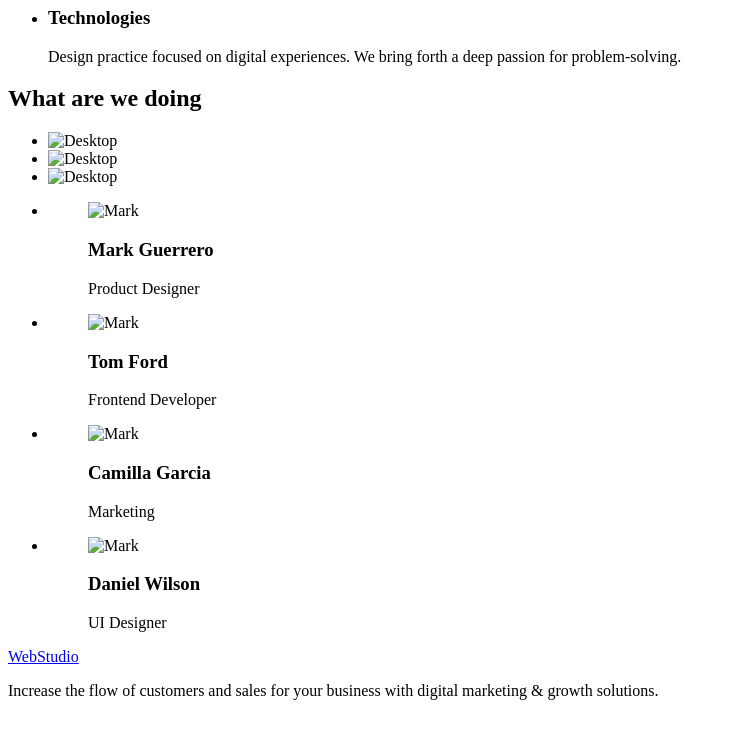
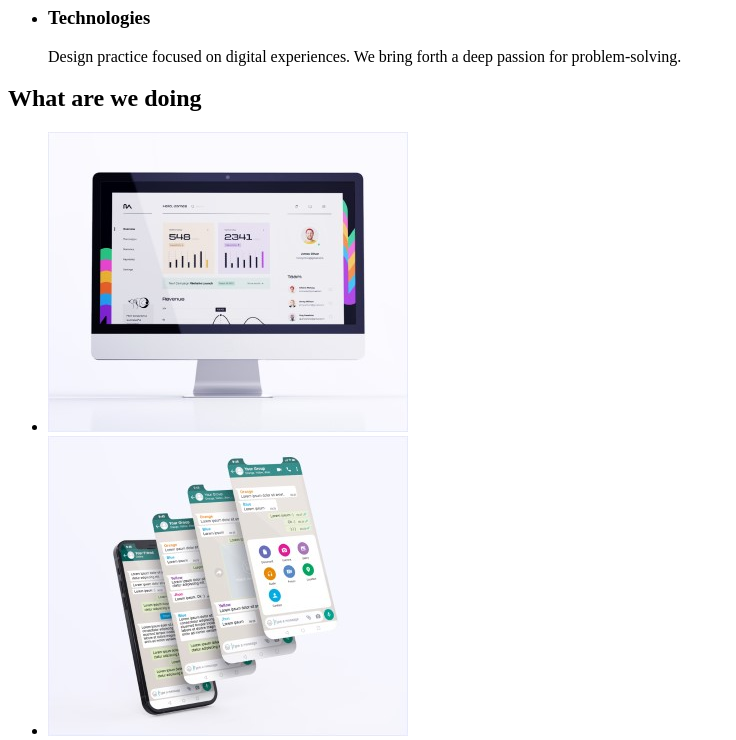
Before and after one commit to fairycreator/goit-markup-hw-01, a plain HTML site: page index.html in a window 1280 px wide. Shown: the part 480-1220 px from the top of the page, without its empty margins (0-736 px from the left). Before the commit the page ends 1196 px from the top, so only its background shows below. Drawn offline with Linux system fonts and the light colour scheme.

Commit message:
final update hw

```diff
--- a/index.html
+++ b/index.html
@@ -72,7 +72,7 @@
         <ul>
           <li>
             <img
-              src="./images/desktop.jpg"
+              src="./images/desktop.jpeg"
               alt="Desktop"
               width="360"
               height="300"
@@ -80,7 +80,7 @@
           </li>
           <li>
             <img
-              src="./images/mobile.jpg"
+              src="./images/mobile.jpeg"
               alt="Desktop"
               width="360"
               height="300"
@@ -88,7 +88,7 @@
           </li>
           <li>
             <img
-              src="./images/desktopmobile.jpg"
+              src="./images/desktopmobile.jpeg"
               alt="Desktop"
               width="360"
               height="300"
@@ -100,55 +100,39 @@
         <!-- Team -->
         <ul>
           <li>
-            <figure>
               <img
-                src="./images/mark.jpg"
+                src="./images/mark.jpeg"
                 alt="Mark"
                 width="264"
                 height="260"
               />
-              <figcaption>
                 <h3>Mark Guerrero</h3>
                 <p>Product Designer</p>
-              </figcaption>
-            </figure>
           </li>
           <li>
-            <figure>
-              <img src="./images/tom.jpg" alt="Mark" width="264" height="260" />
-              <figcaption>
+              <img src="./images/tom.jpeg" alt="Mark" width="264" height="260" />
                 <h3>Tom Ford</h3>
                 <p>Frontend Developer</p>
-              </figcaption>
-            </figure>
           </li>
           <li>
-            <figure>
               <img
-                src="./images/camila.jpg"
+                src="./images/camila.jpeg"
                 alt="Mark"
                 width="264"
                 height="260"
               />
-              <figcaption>
                 <h3>Camilla Garcia</h3>
                 <p>Marketing</p>
-              </figcaption>
-            </figure>
           </li>
           <li>
-            <figure>
               <img
-                src="./images/daniel.jpg"
+                src="./images/daniel.jpeg"
                 alt="Mark"
                 width="264"
                 height="260"
               />
-              <figcaption>
                 <h3>Daniel Wilson</h3>
                 <p>UI Designer</p>
-              </figcaption>
-            </figure>
           </li>
         </ul>
       </section>
```
Also changed, not shown: images/camila.jpeg (added), images/daniel.jpeg (added), images/desktop.jpeg (added), images/desktopmobile.jpeg (added), images/mark.jpeg (added), images/mobile.jpeg (added), images/tom.jpeg (added), 1 other file.
